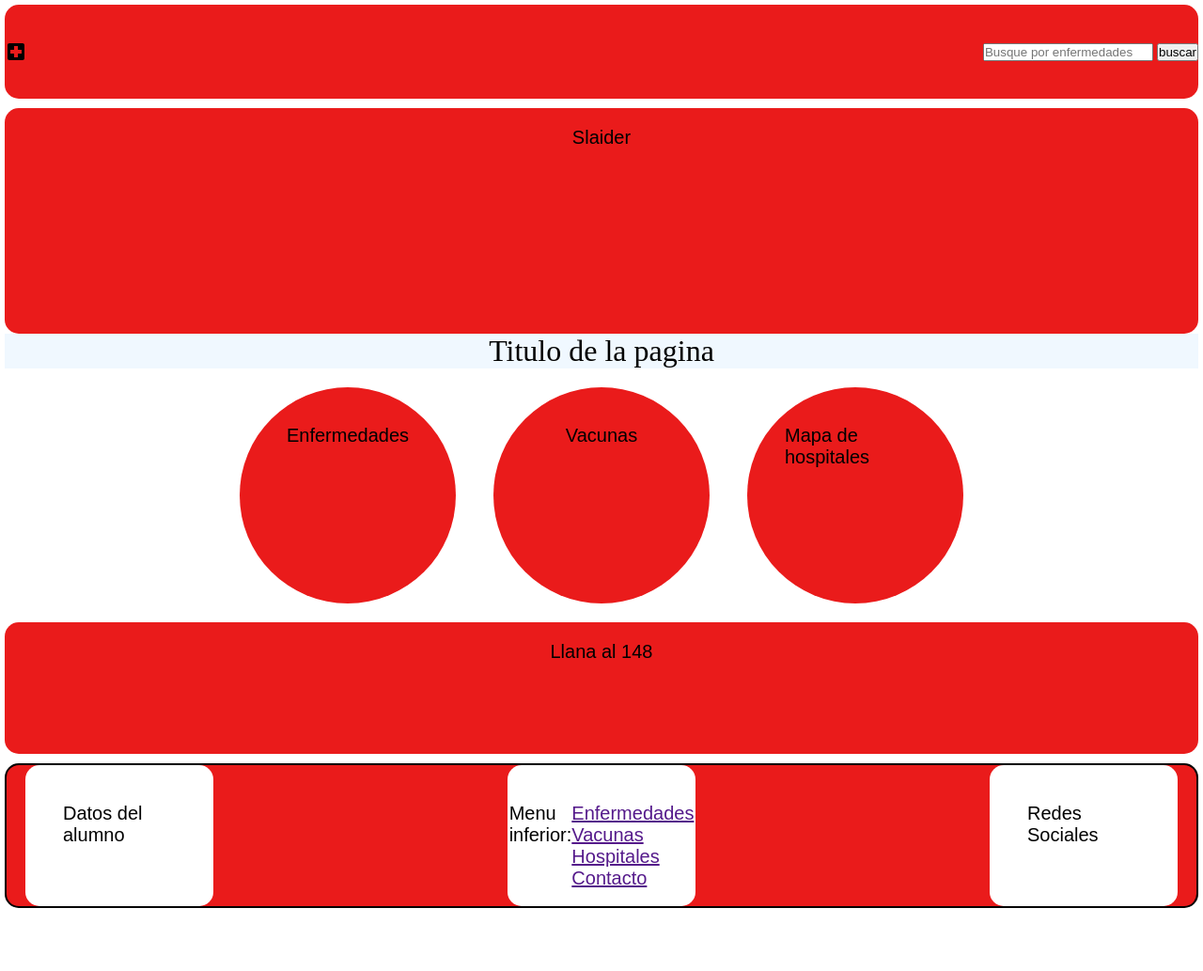
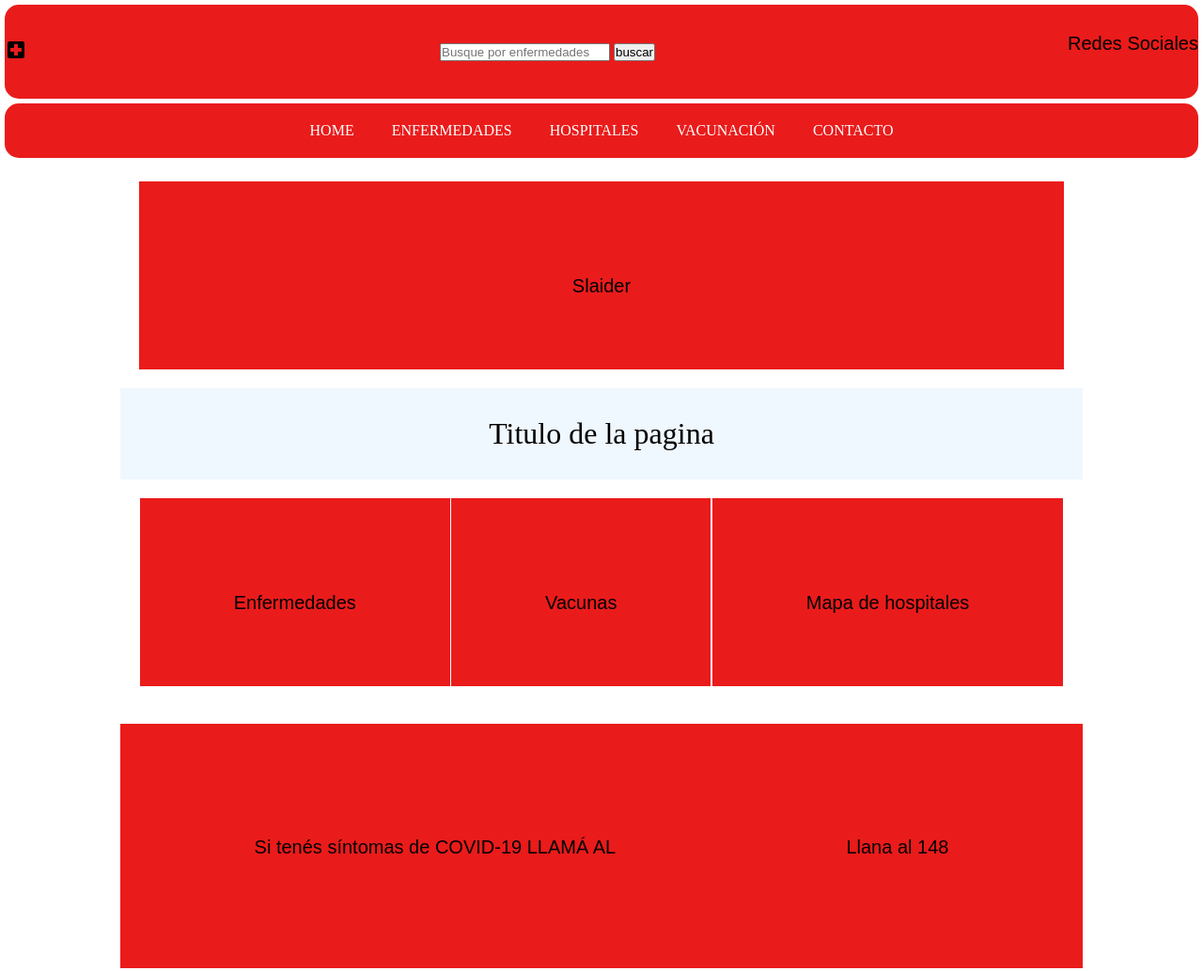
Before and after one commit to evelinanunez/tp-web1, a plain HTML site: page index.html in a window 1280 px wide. Shown: the top 1033 px of the page at 94% size. Before the commit the page ends 971 px from the top, so only its background shows below. Drawn offline with Linux system fonts and the light colour scheme.

Commit message:
se agrega menu y flex-box a todo

```diff
--- a/css/estilos.css
+++ b/css/estilos.css
@@ -1,7 +1,9 @@
+/*Estilos  genericos*/
 *{
     margin: 0;
     padding: 0;
 }
+/*Estilos de etiquetas semanticas */
 header{
     background-color: #ea1b1b;
     margin:5px;
@@ -12,82 +14,96 @@ p{
     font-size:20px;
 }
 main{
-    margin: 5px;
+    width: 80%;
+    margin: auto;
 }
 section{
     padding: 20px;
 }
 h2{
+   padding: 30px;
    background-color: aliceblue;
    font-size:2em;
    text-align: center;
    font-weight: normal;
 }
 article{
+    padding: 100px;
+    text-align: center;
+    background: #ea1b1b;
+    margin-bottom: 20px;
+    height: 30px;/*Le tuve que poner el mismo alto a todo porque sino la caja de mapa de hospitales que quedaba mas alto porque por defoult tienen el alto del contenido */
+    box-sizing: border-box
 
 }
 footer{
-   border: 2px solid;
+    padding: 60px;
     margin:5px;
     border-radius: 15px;
 }
-.slaider{
-   background-color:#ea1b1b;
-   height: 200px;
-   margin: auto;
-   text-align: center;
-   border-radius: 15px;
-margin-top: 10px;
-}
 
-.contenedor{
-   display: flex;
-   justify-content: center;
-    border-radius: 15px;
-}
-.columna{
-    display: inline-flex;
-    background-color: #ea1b1b;
-    justify-content: center;
-    height: 150px;
-    width: 150px;
-    margin-left: 20px;
-    margin-right: 20px;
-    padding: 40px;
-    border-radius: 50%;
-}
 
-.contenedor1{
+/*Estilos de clase*/
+
+.contenedorheader{
     display: flex;
     justify-content: space-between;
     height: 100px;
     align-items: center;
 }
-.contenedor2{
+
+.contenedorslaider{
+   display:block;
+   height: 200px; /*Aca tuve que darle alto, pero no es lo correcto me parece*/
+   text-align: center;
+}
+
+/*Linea con tres columnas que informa Enfermedades, Hospitales y Vacunas*/
+/*Cuando reduzco la pantalla se ve que  las tres columnas sobrepasan los limites del main*/
+.contenedor{
+   display: flex;
+   flex-direction: row; /* no es necesario ponerlo es la opcion por de defoult*/
+   justify-content:space-around;
+   align-items:flex-start;
+   flex-wrap: nowrap; /*redestribuye los elementos para que entren en una sola linea tmb es por defoult*/
+}
+.contenedorllamado{
     display: flex;
-    justify-content: center;
+    justify-content:space-around;
     background-color:#ea1b1b;
-    height: 100px;
-    border-radius: 15px;
+
 }
-.contenedor3{
+
+.contenedorfooter{
     display: flex;
     justify-content: space-between;
     background-color:#ea1b1b;
-    border: 2px solid;
     margin-top: 10px;
 
 }
-.columafooter{
-    display: inline-flex;
-    justify-content: center;
-    background-color: #fff;
-    height: 70px;
-    width: 120px;
-    padding: 40px;
-    border-radius: 15px;
-    margin-left: 20px;
-    margin-right: 20px;
 
 
+/*menu del index, que se replicara en todas las paginas*/
+.menu{
+     background-color: #ea1b1b;
+     border-radius: 15px;
+     margin:5px;
 }
+.menu ul{ /* el ul funcionaria como contenedor*/
+    display: flex;
+    justify-content: center;
+}
+.menu li{
+    list-style: none; /* pasa sacar los puntos de los li*/
+}
+.menu a{
+    text-decoration: none; /*saca el subrayado*/
+    color:#fff;
+    padding: 20px;
+    display: block; /*hace que los a se comporten como un bloque, para que se les aplique el padding*/
+}
+.menu a:hover{
+    background-color: #fff;
+    color: #000;
+}
+/*Estilos de id*/
--- a/index.html
+++ b/index.html
@@ -6,9 +6,13 @@
     <link rel="stylesheet" href="css/estilos.css">
 </head>
 <body>
-   <header class="contenedor1">
-    <img class="logo" src="img/local_hospital-24px.svg" alt=""> <!--logo de la pagina-->
-    <form class="buscadorheader" action="#" method="post" >
+   <header class="contenedorheader">
+    <div clas="logo">
+       <img src="img/local_hospital-24px.svg" alt=""> <!--logo de la pagina-->
+    </div>
+    <div class="buscador">
+        <!--html del buscador-->
+         <form  action="#" method="post" >
         <datalist id="buscador">/!--no se como dejar una opcion marcada por defecto--/
         <option value="sida">
         <option value="Resdriado común">
@@ -21,9 +25,28 @@
         <input type="text" name="enfermedades" list="buscador" placeholder="Busque por enfermedades">
         <input type="submit" value="buscar">
     </form> <!--un datalist para busqueda-->
+    </div>
+   <div class="redessociales">
+        <!--La idea sería colocar iconos para linkear con las redes sociales-->
+         <p>Redes Sociales</p>
+         <img src="" alt=""> <!--icono de red social-->
+         <img src="" alt=""> <!--icono de red social-->
+         <img src="" alt=""> <!--icono de red social-->
+        </div>
    </header>
+   <!--html del menu-->
+   <nav class="menu">
+      <ul>
+           <li><a href="#">HOME</a></li>
+           <li><a href="#">ENFERMEDADES</a></li>
+           <li><a href="#">HOSPITALES</a></li>
+           <li><a href="#">VACUNACI&Oacute;N</a></li>
+           <li><a href="#">CONTACTO</a></li>
+     </ul>
+
+   </nav>
     <main>
-        <section class="slaider">
+        <section class="contenedorslaider">
             <article>
             <p>Slaider</p>
                 <!--con el contenido del slaider-->
@@ -32,40 +55,37 @@
         <h2>Titulo de la pagina</h2> <!--Titulo de la página-->
 
         <section class="contenedor">
-               <article class="columna">
+               <article class="item1">
                 <p>Enfermedades</p>
                 <!--Enfermedades-->
                </article>
-
-
-               <article class="columna">
+               <article class="item2">
                 <p>Vacunas</p>
                 <!--Vacunas-->
                </article>
-
-
-                <article class="columna">
+               <article class="item3">
                 <p>Mapa de hospitales</p>
                 <!--mapa de hospitales-->
                 </article>
+         </section >
 
-
-        </section >
-
-
-        <section class="contenedor2">
-            <article >
+        <!--contendeor para el llamado al 148 es especifico solo del home, deberiamos de sacarlo despues para dejar aca solo lo generico en todas las páginas-->
+        <section class="contenedorllamado">
+            <article class="item4">
+            <p>Si ten&eacute;s s&iacute;ntomas de COVID-19 LLAM&Aacute; AL</p>
+            </article>
+            <article class="item5" >
             <p>Llana al 148</p>
             <!--llama al 148-->
             </article>
         </section>
 
     </main>
-    <footer class="contenedor3">
-        <div class="columafooter">
+    <footer class="contenedorfooter">
+        <div class="item6">
          <p>Datos del alumno</p>
         </div>
-        <div class="columafooter">
+        <div class="item7">
         <p>Menu inferior:</p>
         <p>
         <a href="">Enfermedades</a>
@@ -75,12 +95,7 @@
         </p>
 
         </div >
-        <div class="columafooter">
-         <p>Redes Sociales</p>
-         <img src="" alt=""> <!---icono de red social-->
-         <img src="" alt=""> <!---icono de red social-->
-         <img src="" alt=""> <!---icono de red social-->
-        </div>
+
     </footer>
 </body>
 </html>
```
